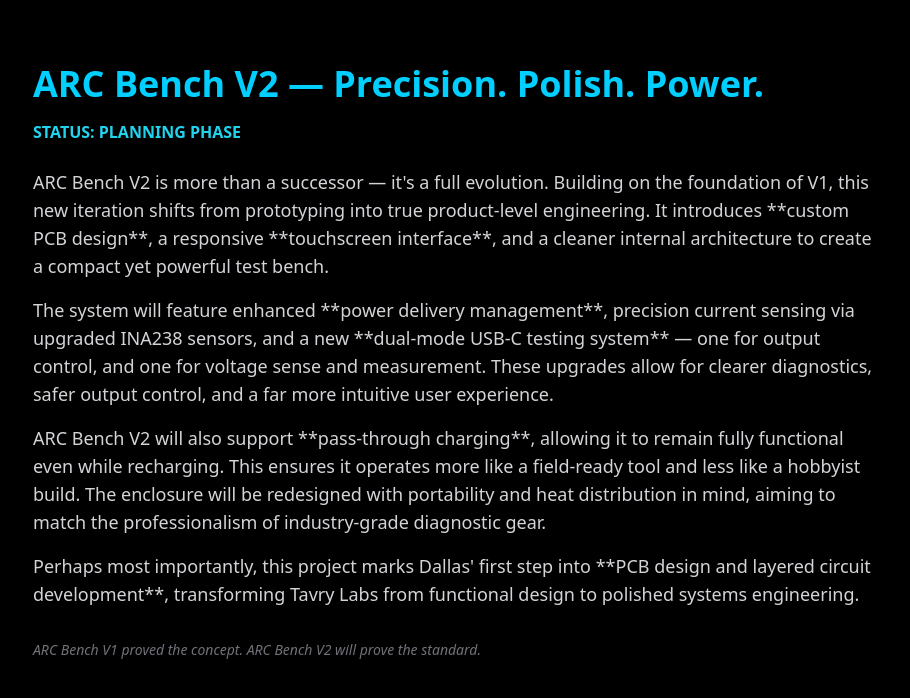
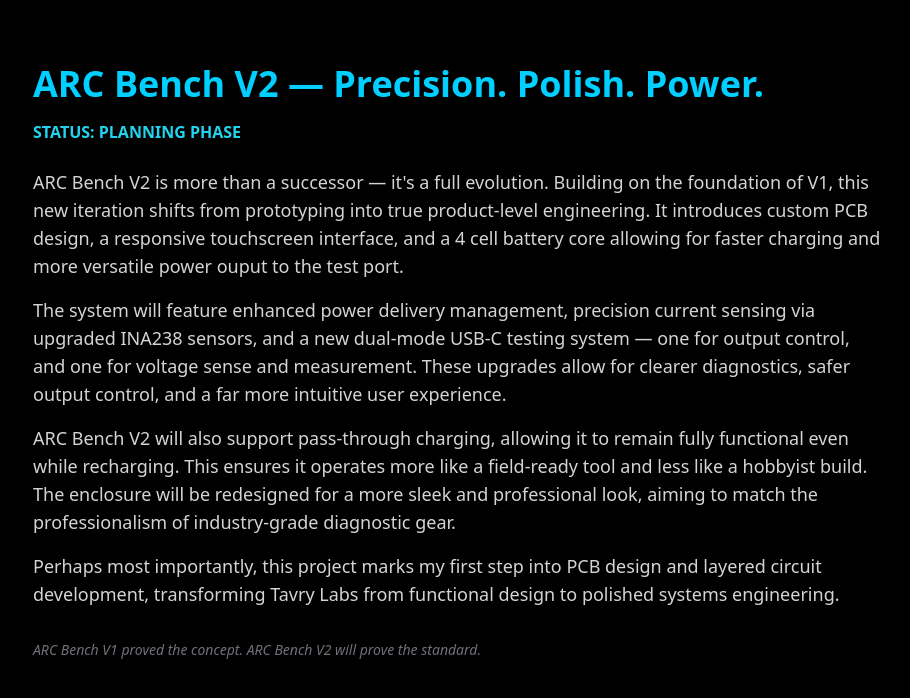
Before and after one commit to dtgarcia/tavrylabs-website, a React (Vite) app: page /projects/arc-bench-v2 in a window 1280 px wide. Shown: the top 698 px of the page, without its empty margins (183-1093 px from the left). Built offline with nearby package versions, Linux system fonts and the light colour scheme.

Commit message:
Edit:  ARC Bench V2 page

```diff
--- a/src/pages/ArcBenchV2.jsx
+++ b/src/pages/ArcBenchV2.jsx
@@ -11,19 +11,19 @@
       </p>
 
       <p className="text-lg text-zinc-300 mb-4">
-        ARC Bench V2 is more than a successor — it's a full evolution. Building on the foundation of V1, this new iteration shifts from prototyping into true product-level engineering. It introduces **custom PCB design**, a responsive **touchscreen interface**, and a cleaner internal architecture to create a compact yet powerful test bench.
+        ARC Bench V2 is more than a successor — it's a full evolution. Building on the foundation of V1, this new iteration shifts from prototyping into true product-level engineering. It introduces custom PCB design, a responsive touchscreen interface, and a 4 cell battery core allowing for faster charging and more versatile power ouput to the test port.
       </p>
 
       <p className="text-lg text-zinc-300 mb-4">
-        The system will feature enhanced **power delivery management**, precision current sensing via upgraded INA238 sensors, and a new **dual-mode USB-C testing system** — one for output control, and one for voltage sense and measurement. These upgrades allow for clearer diagnostics, safer output control, and a far more intuitive user experience.
+        The system will feature enhanced power delivery management, precision current sensing via upgraded INA238 sensors, and a new dual-mode USB-C testing system — one for output control, and one for voltage sense and measurement. These upgrades allow for clearer diagnostics, safer output control, and a far more intuitive user experience.
       </p>
 
       <p className="text-lg text-zinc-300 mb-4">
-        ARC Bench V2 will also support **pass-through charging**, allowing it to remain fully functional even while recharging. This ensures it operates more like a field-ready tool and less like a hobbyist build. The enclosure will be redesigned with portability and heat distribution in mind, aiming to match the professionalism of industry-grade diagnostic gear.
+        ARC Bench V2 will also support pass-through charging, allowing it to remain fully functional even while recharging. This ensures it operates more like a field-ready tool and less like a hobbyist build. The enclosure will be redesigned for a more sleek and professional look, aiming to match the professionalism of industry-grade diagnostic gear.
       </p>
 
       <p className="text-lg text-zinc-300 mb-4">
-        Perhaps most importantly, this project marks Dallas' first step into **PCB design and layered circuit development**, transforming Tavry Labs from functional design to polished systems engineering.
+        Perhaps most importantly, this project marks my first step into PCB design and layered circuit development, transforming Tavry Labs from functional design to polished systems engineering.
       </p>
 
       <p className="text-sm text-zinc-500 italic mt-8">
```
